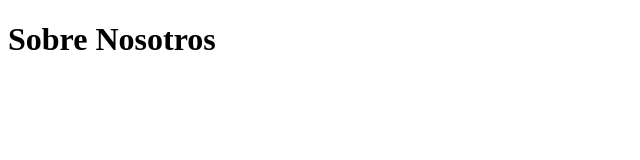
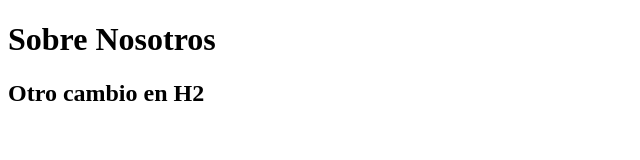
Before and after one commit to JuanPabloNardone/com23532, a plain HTML site: page nosotros.html in a window 1280 px wide. Shown: the whole page, without its empty margins (0-640 px from the left). Drawn offline with Linux system fonts and the light colour scheme.

Commit message:
Cambio hecho por Juan Codo

```diff
--- a/nosotros.html
+++ b/nosotros.html
@@ -7,5 +7,6 @@
 </head>
 <body>
     <h1>Sobre Nosotros</h1>
+    <h2>Otro cambio en H2</h2>
 </body>
 </html>
```
